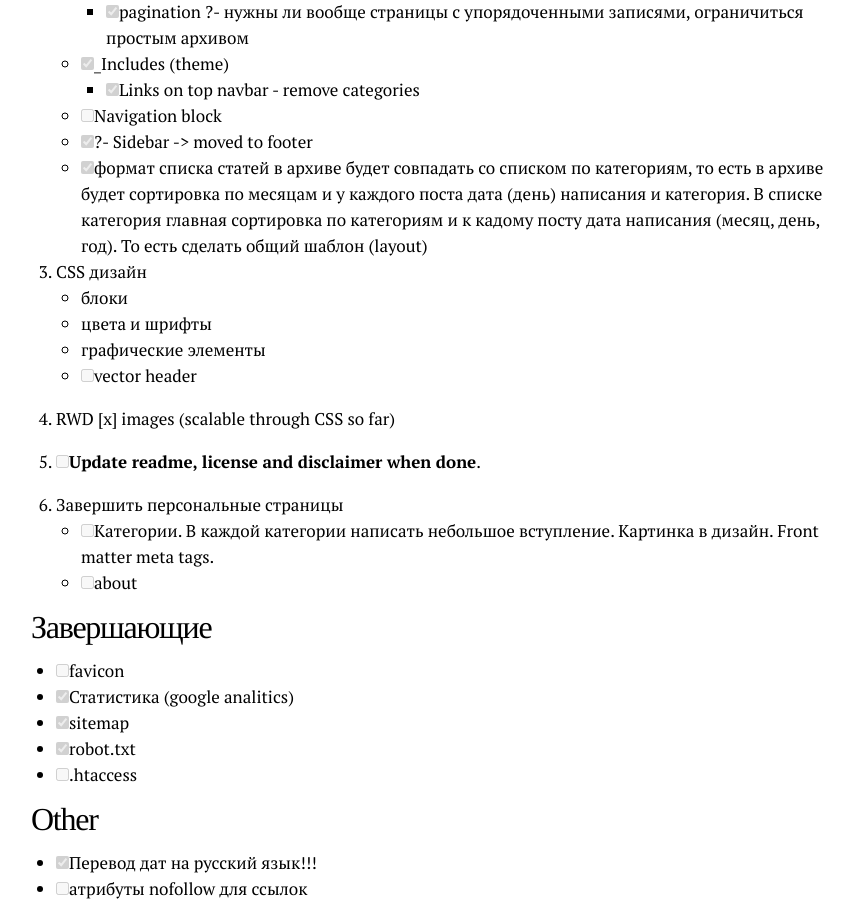
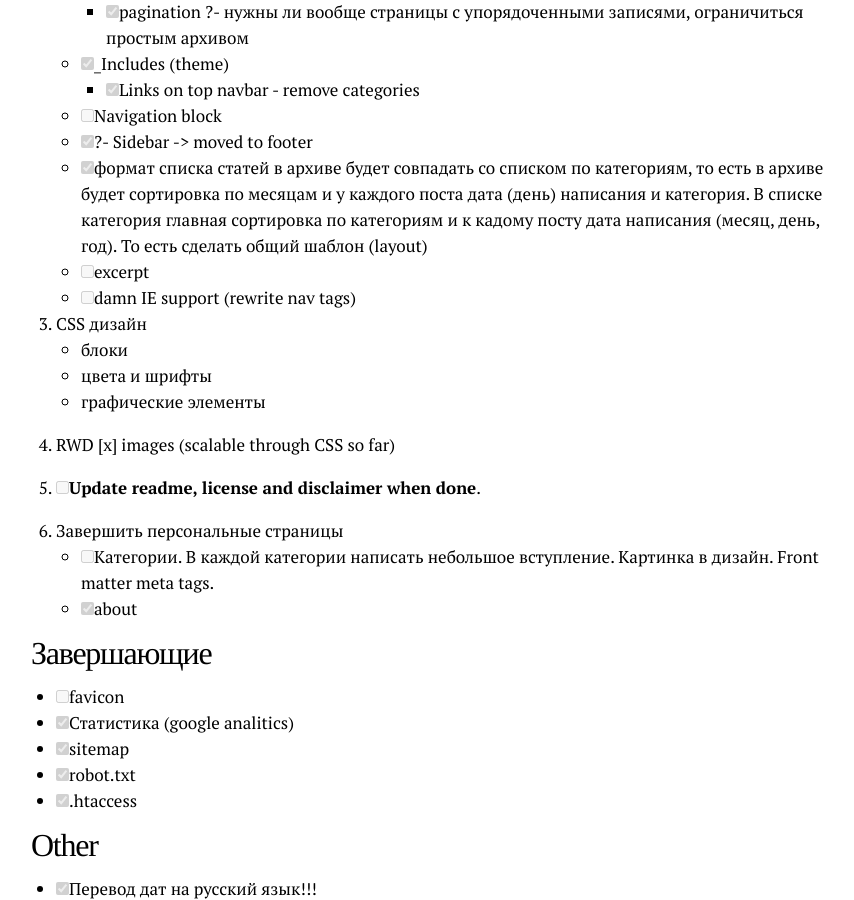
Before and after one commit to gitmaestro/mrskat, a Jekyll site: the page built from todo.md, in a window 1280 px wide and 900 px high, scrolled down 636 px. Shown: the whole window, without its empty margins (209-1063 px from the left). Built offline with Jekyll 4.4.1, drawn with Linux system fonts in a browser that asks for light colours.

Commit message:
Updated todo

```diff
--- a/todo.md
+++ b/todo.md
@@ -18,12 +18,13 @@ permalink: /todo/
     - [ ] Navigation block
     - [x] ?- Sidebar -> moved to footer
     - [x] формат списка статей в архиве будет совпадать со списком по категориям, то есть в архиве будет сортировка по месяцам и у каждого поста дата (день) написания и категория. В списке категория главная сортировка по категориям и к кадому посту дата написания (месяц, день, год). То есть сделать общий шаблон (layout)
+    - [ ] excerpt
+    - [ ] damn IE support (rewrite nav tags)
 
 3. CSS дизайн
     - блоки
     - цвета и шрифты
     - графические элементы
-    - [ ] vector header
 
 4. RWD
 	[x] images (scalable through CSS so far)
@@ -33,21 +34,21 @@ permalink: /todo/
 
 6. Завершить персональные страницы
     - [ ] Категории. В каждой категории написать небольшое вступление. Картинка в дизайн. Front matter meta tags.
-    - [ ] about
+    - [x] about
 
 ## Завершающие ##
 - [ ] favicon
 - [x] Статистика (google analitics)
 - [x] sitemap
 - [x] robot.txt
-- [ ] .htaccess
+- [x] .htaccess
 
 
 ## Other ##
 - [x] Перевод дат на русский язык!!!
 - [ ] атрибуты nofollow для ссылок
 - [x] установить emoji
-- [ ] установить скрипт (fancy box) для просмотра фотографий
+- [x] установить скрипт (fancy box) для просмотра фотографий
 - [ ] логика вывода категорий??? если нет категорий присваивать к посту автоматически "без категории" или категория "разное"
 - [ ] галерея фотографий
 - [ ] время чтения через счетчик слов
```
